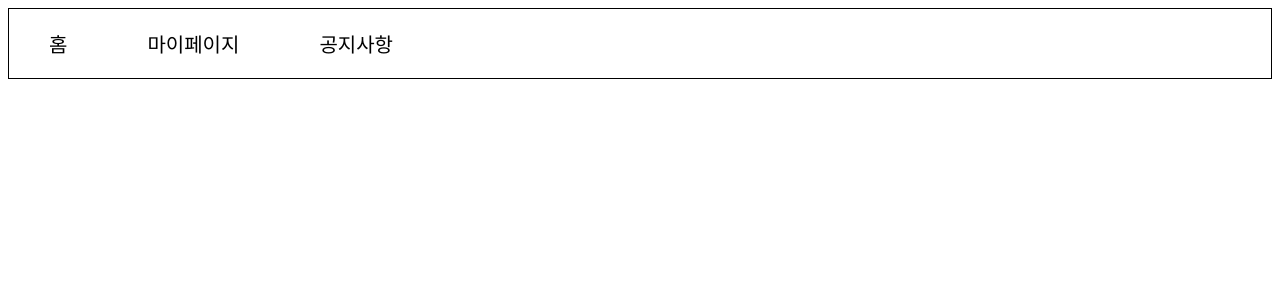
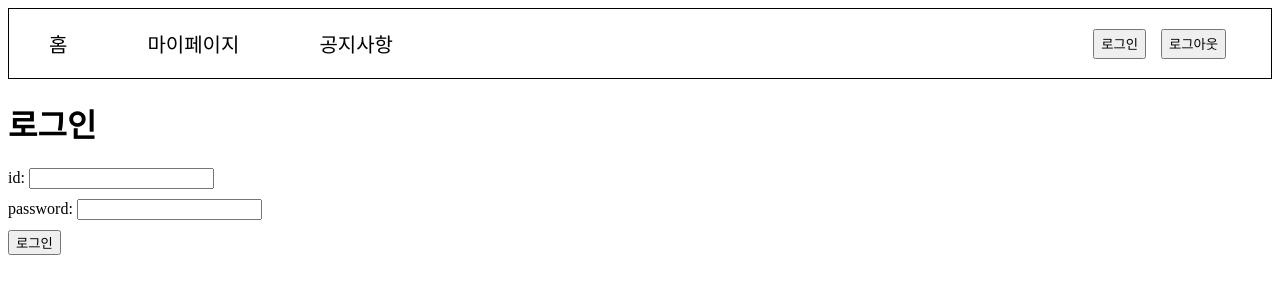
Before and after one commit to hyeminem-Jo/vue-nuxt-work, a Nuxt app: page /login in a window 1280 px wide. Before the commit this address had no page. Shown: the top 300 px of the page. Built offline with nearby package versions, Linux system fonts and the light colour scheme.

Commit message:
refresh 토큰 쿠키에 생성

```diff
--- a/components/commons/app-header.vue
+++ b/components/commons/app-header.vue
@@ -3,11 +3,17 @@
     <li>
       <nuxt-link to="/">홈</nuxt-link>
     </li>
-    <li @click="auth">
+    <li>
       <nuxt-link to="/my-page">마이페이지</nuxt-link>
     </li>
     <li>
       <nuxt-link to="/notice">공지사항</nuxt-link>
+    </li>
+    <li>
+      <button>
+        <nuxt-link to="/login">로그인</nuxt-link>
+      </button>
+      <button type="button">로그아웃</button>
     </li>
   </ul>
 </template>
@@ -15,18 +21,24 @@
 <script>
 export default {
   name: 'AppHeader',
-  methods: {
-    auth() {
-      if (!this.$store.state.user.accessToken) {
-        alert('로그인 후 이용 가능합니다.')
-        this.$router.push('/')
-      }
+  data() {
+    return {
+      // userData: this.$store.state.user
     }
-  }
+  },
+  created() {
+    // console.log('app-header', this.$store.state.user)
+  },
 }
 </script>
 
+'_ga=GA1.1.1267205767.1667178356; _ga_JH4MPMHKXG=GS1.1.1669871581.2.1.1669871623.0.0.0; _ga_0G4PEML5S7=GS1.1.1669871624.4.1.1669874538.0.0.0; _ga_BK1GQ1XDFQ=GS1.1.1674086692.80.0.1674086696.0.0.0; SCOUTER=x4qu2rqgtadof8'
+
 <style lang="scss">
+a {
+  text-decoration: none;
+  color: inherit;
+}
 .nav {
   border: 1px solid ;
   display: flex;
@@ -34,6 +46,7 @@ export default {
   margin: 0;
   padding: 0;
   li {
+    &:not(:nth-child(4)) {
     list-style: none;
     a {
       display: inline-block;
@@ -47,6 +60,20 @@ export default {
         background-color: black;
       }
     }
+    }
+
+    &:nth-child(4) {
+      flex: 2;
+      display: flex;
+      justify-content: flex-end;
+      align-items: center;
+      padding-right: 30px;
+
+      button {
+        height: 30px;
+        margin-right: 15px;
+      }
+    }
   }
 }
 </style>
--- a/components/login.vue
+++ b/components/login-form.vue
@@ -1,6 +1,5 @@
 <template>
   <div>
-    <h2>로그인</h2>
     <form @submit.prevent="submitForm">
       <div class="feild">
         <label for="username">id: </label>
@@ -44,28 +43,10 @@ export default {
     }
   },
   methods: {
-    errorTest () {
-
-    },
     async submitForm() {
       try {
-        // 서버 요청 에러 때문에 잠시 setTimeout 으로 비동기를 구현하여 더미테스트를 진행. (이때 setTimeout 은 Promise 를 반환하지 않기 때문에 async await 를 써도 동기적으로 굴러가지 않아 임의로 Promise 를 반환하게 해주었다.)
-        // const wait = (delay) => new Promise(resolve => setTimeout(resolve, delay))
-        // await wait(1000)
-        // const response = this.success
-        // // const response = this.failure
-        // if (response.code === "SUC001") {
-        //   this.response = response
-        //   this.$store.commit('setUser', response.data)
-        //   this.$router.push('/my-page')
-        //   console.log(this.$store.state.user)
-        //   console.log('폼 제출 성공')
-        // } else if ( response.code === 'ERR_LOGIN_001') {
-        //   alert('회원정보가 일치하지 않습니다')
-        // }
-
-        // 백엔드에서 허용해준 로컬 호스트 포트번호 8080 으로 바꿈으로써 403 에러 해결
-        const headers = { // post 요청할 때 인자로 header 를 안넣어서 503 에러 발생
+        // 백엔드에서 허용해준 로컬 호스트 포트번호 8080 으로 바꿈 => 403 에러 해결
+        const headers = { // post 요청할 때 인자로 header 를 넣지 않아 503 에러 발생
         'Client-App-Version': '1.1.0'
         }
         const response = await this.$axios.$post('/login',
@@ -83,16 +64,20 @@ export default {
           dormancyResetYn: false
         }, {
           withCredentials: true,
-          // withCredentials: 다른 도메인(Cross Origin)에 요청을 보낼 때 요청에 인증(credential) 정보를 담아서 보낼 지를 결정하는 항목
+          // withCredentials: 다른 도메인(Cross Origin)에 요청을 보낼 때 요청에 인증(credential) 정보를 담아서 보낼지 결정하는 항목
           headers
         })
         if (response.code === "SUC001") {
           this.$store.commit('setUser', response.data)
           this.$router.push('/my-page')
+
+          // document.cookie = `refreshToken = ${response.data.accessToken}`
+          this.$nuxt.$cookies.set('refreshToken', response.data.accessToken)
+
           console.log(response)
           console.log(this.$store.state.user)
           console.log('폼 제출 성공')
-        } else if ( response.code === 'ERR_LOGIN_001') {
+        } else if ( response.code === 'ERR_LOGIN_001') { // 안됨
           console.log('회원정보 불일치',response)
           alert('가입되지 않은 아이디입니다.')
         }
--- a/layouts/default.vue
+++ b/layouts/default.vue
@@ -9,7 +9,10 @@
 import AppHeader from '../components/commons/app-header.vue'
 
 export default {
-components: { AppHeader }
+  components: { AppHeader },
+  created() {
+    console.log('default')
+  }
 }
 </script>
 
--- /dev/null
+++ b/middleware/authenticated.js
@@ -0,0 +1,6 @@
+export default function ({ $cookie, store, redirect }) {
+  // If the user is not authenticated
+  if (!store.state.user.acessToken) {
+    return redirect('/login')
+  }
+}
--- a/nuxt.config.js
+++ b/nuxt.config.js
@@ -47,10 +47,15 @@ export default {
     '@nuxtjs/dotenv'
   ],
 
+  ssr: true,
+  target: 'server',
+
   // Modules: https://go.nuxtjs.dev/config-modules
   modules: [
     '@nuxtjs/axios',
-    '@nuxtjs/proxy'
+    '@nuxtjs/proxy',
+    'cookie-universal-nuxt',
+    ['cookie-universal-nuxt', { alias: 'cookiz' }],
   ],
 
   // Build Configuration: https://go.nuxtjs.dev/config-build
--- a/package.json
+++ b/package.json
@@ -18,6 +18,7 @@
     "@nuxtjs/proxy": "^2.1.0",
     "axios": "^0.27.2",
     "body-parser": "^1.20.1",
+    "cookie-universal-nuxt": "^2.2.2",
     "core-js": "^3.19.3",
     "express": "^4.18.2",
     "jsonwebtoken": "^9.0.0",
@@ -27,7 +28,7 @@
     "vue": "^2.6.14",
     "vue-server-renderer": "^2.6.14",
     "vue-template-compiler": "^2.6.14",
-    "vuex": "^4.1.0",
+    "vuex": "^3.6.2",
     "webpack": "^4.46.0"
   },
   "devDependencies": {
--- a/pages/index.vue
+++ b/pages/index.vue
@@ -1,14 +1,13 @@
 <template>
   <div>
-    <login />
+    <h1>HOME</h1>
   </div>
 </template>
 
 <script>
-import Login from '../components/login.vue'
 
 export default {
-  components: { Login },
+  name: 'Home',
 }
 </script>
 
--- /dev/null
+++ b/pages/login.vue
@@ -0,0 +1,30 @@
+<template>
+  <div>
+    <div v-if="!userData.id">
+      <h1>로그인</h1>
+      <login />
+    </div>
+    <div v-else>
+      로그인된 상태입니다.
+    </div>
+  </div>
+</template>
+
+<script>
+import Login from '../components/login-form.vue'
+
+export default {
+  name: 'Home',
+  // middleware: ['authenticated'],
+  components: { Login },
+  data() {
+    return {
+      userData: this.$store.state.user
+    }
+  }
+}
+</script>
+
+<style scoped>
+
+</style>
--- a/pages/my-page.vue
+++ b/pages/my-page.vue
@@ -16,8 +16,10 @@ export default {
     }
   },
   created() {
+    console.log('ddd')
     if(!this.userData.id) {
-      this.$router.push('/')
+      alert('로그인 후 이용 가능합니다.')
+      this.$router.push('/login')
     }
   }
 }
```
Also changed, not shown: 1 other file (tests, documents, lock files or other folders).
